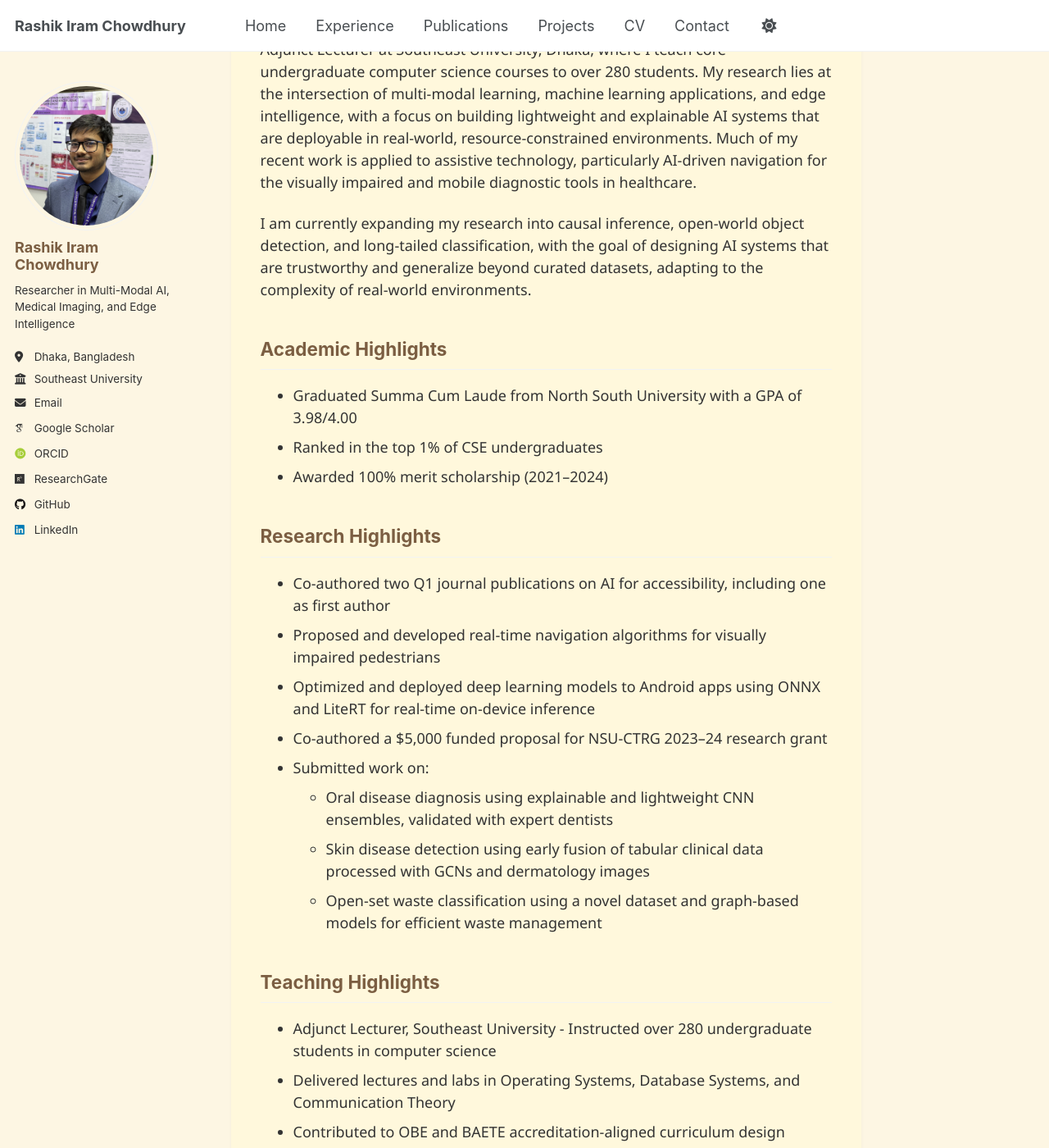
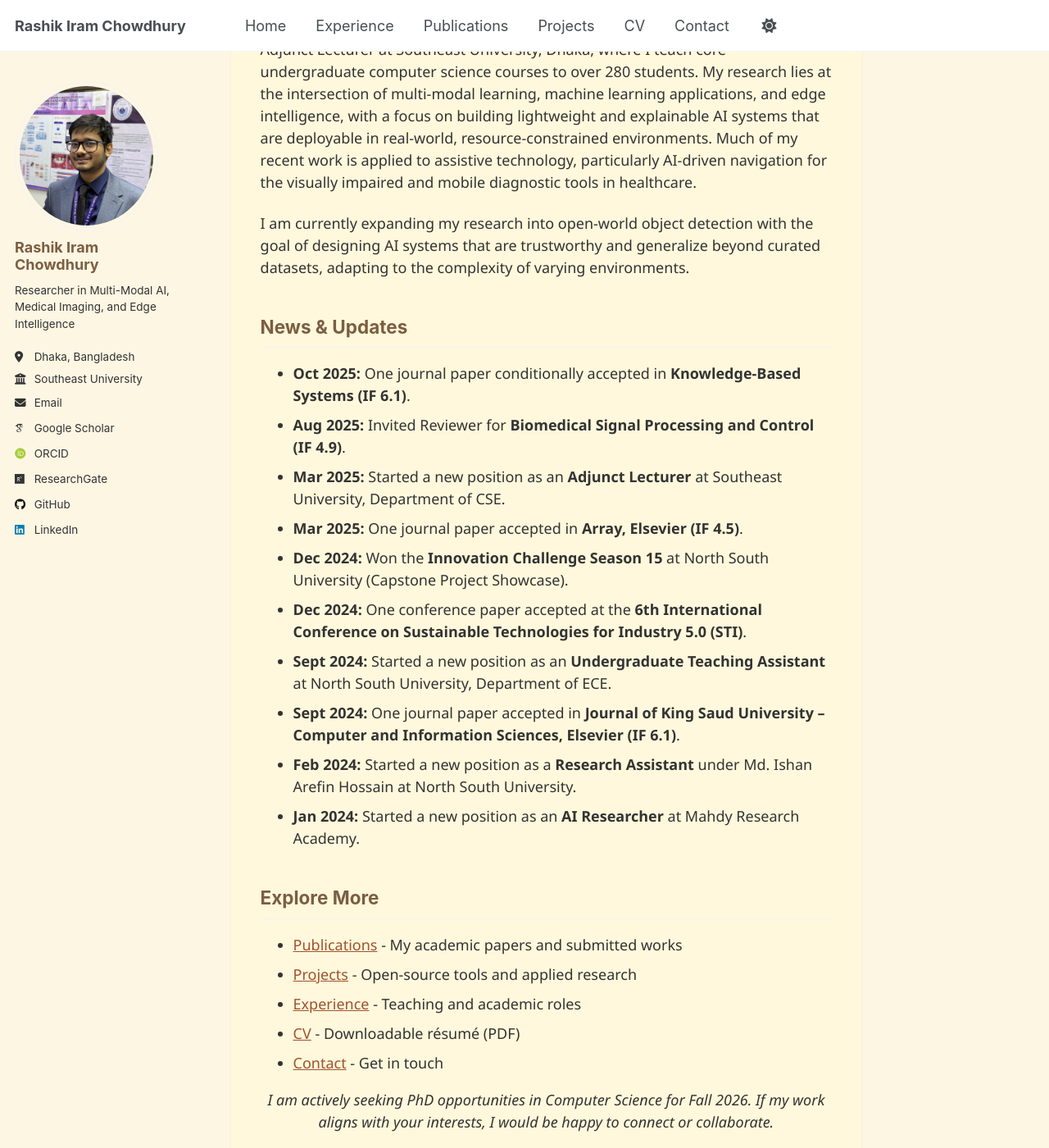
Before and after one commit to RashikIram/rashikiram.github.io, a Jekyll site: the page built from index.md, in a window 1280 px wide and 1400 px high, scrolled down 253 px. Shown: the whole window at 82% size. Built offline with Jekyll 4.4.1, drawn with Linux system fonts in a browser that asks for light colours; some web fonts are replaced; some of the changed text lies outside the part shown.

Commit message:
Revise research section and update highlights
Updated research focus and added recent achievements.

```diff
--- a/index.md
+++ b/index.md
@@ -14,46 +14,37 @@ I am a Computer Science graduate from North South University and currently an Ad
 </p>
 
 <p>
-I am currently expanding my research into causal inference, open-world object detection, and long-tailed classification, with the goal of designing AI systems that are trustworthy and generalize beyond curated datasets, adapting to the complexity of real-world environments.
+I am currently expanding my research into open-world object detection with the goal of designing AI systems that are trustworthy and generalize beyond curated datasets, adapting to the complexity of varying environments.
 </p>
 </div>
 
-<h2 class="exp-heading">Academic Highlights</h2>
+<h2 class="exp-heading">News & Updates</h2>
 <div class="exp-card">
   <ul>
-    <li>Graduated Summa Cum Laude from North South University with a GPA of 3.98/4.00</li>
-    <li>Ranked in the top 1% of CSE undergraduates</li>
-    <li>Awarded 100% merit scholarship (2021–2024)</li>
+
+    <li><strong>Oct 2025:</strong> One journal paper conditionally accepted in <strong>Knowledge-Based Systems (IF 6.1)</strong>.</li>
+
+    <li><strong>Aug 2025:</strong> Invited Reviewer for <strong>Biomedical Signal Processing and Control (IF 4.9)</strong>.</li>
+
+    <li><strong>Mar 2025:</strong> Started a new position as an <strong>Adjunct Lecturer</strong> at Southeast University, Department of CSE.</li>
+
+    <li><strong>Mar 2025:</strong> One journal paper accepted in <strong>Array, Elsevier (IF 4.5)</strong>.</li>
+
+    <li><strong>Dec 2024:</strong> Won the <strong>Innovation Challenge Season 15</strong> at North South University (Capstone Project Showcase).</li>
+
+    <li><strong>Dec 2024:</strong> One conference paper accepted at the <strong>6th International Conference on Sustainable Technologies for Industry 5.0 (STI)</strong>.</li>
+
+    <li><strong>Sept 2024:</strong> Started a new position as an <strong>Undergraduate Teaching Assistant</strong> at North South University, Department of ECE.</li>
+
+    <li><strong>Sept 2024:</strong> One journal paper accepted in <strong>Journal of King Saud University – Computer and Information Sciences, Elsevier (IF 6.1)</strong>.</li>
+
+    <li><strong>Feb 2024:</strong> Started a new position as a <strong>Research Assistant</strong> under Md. Ishan Arefin Hossain at North South University.</li>
+
+    <li><strong>Jan 2024:</strong> Started a new position as an <strong>AI Researcher</strong> at Mahdy Research Academy.</li>
+
   </ul>
 </div>
 
-<h2 class="exp-heading">Research Highlights</h2>
-<div class="exp-card">
-  <ul>
-    <li>Co-authored two Q1 journal publications on AI for accessibility, including one as first author</li>
-    <li>Proposed and developed real-time navigation algorithms for visually impaired pedestrians</li>
-    <li>Optimized and deployed deep learning models to Android apps using ONNX and LiteRT for real-time on-device inference</li>
-    <li>Co-authored a $5,000 funded proposal for NSU-CTRG 2023–24 research grant</li>
-    <li>Submitted work on:
-      <ul>
-        <li>Oral disease diagnosis using explainable and lightweight CNN ensembles, validated with expert dentists</li>
-        <li>Skin disease detection using early fusion of tabular clinical data processed with GCNs and dermatology images</li>
-        <li>Open-set waste classification using a novel dataset and graph-based models for efficient waste management</li>
-      </ul>
-    </li>
-  </ul>
-</div>
-
-<h2 class="exp-heading">Teaching Highlights</h2>
-<div class="exp-card">
-  <ul>
-    <li>Adjunct Lecturer, Southeast University - Instructed over 280 undergraduate students in computer science</li>
-    <li>Delivered lectures and labs in Operating Systems, Database Systems, and Communication Theory</li>
-    <li>Contributed to OBE and BAETE accreditation-aligned curriculum design</li>
-    <li>Supported lab development and supervised assessments and grading workflows</li>
-    <li>Former Teaching Assistant, North South University - supervised and supported 160+ students in Discrete Mathematics and Database Systems</li>
-  </ul>
-</div>
 
 <h2 class="exp-heading">Explore More</h2>
 <div class="exp-card">
```
